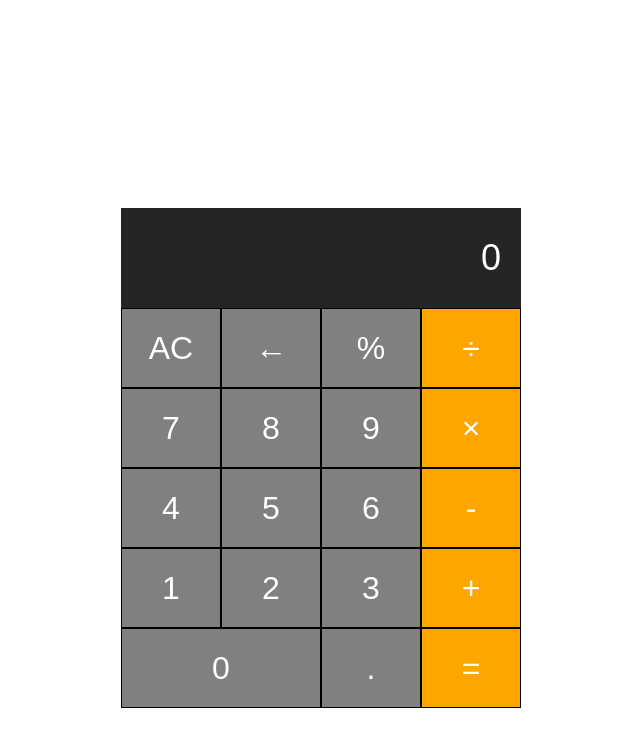
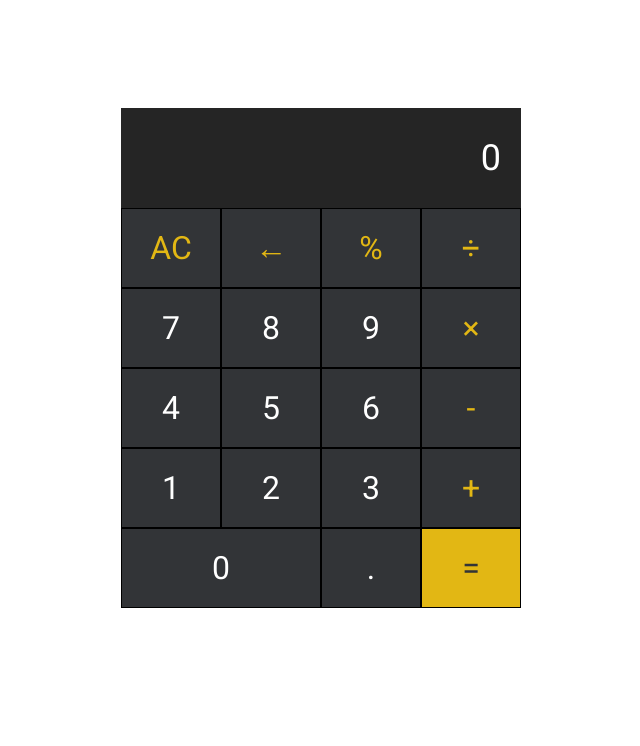
Before and after one commit to Fraud-Theory/Calculator, a plain HTML site: page index.html in a window 1280 px wide. Shown: the whole page, without its empty margins (319-959 px from the left). Drawn offline with Linux system fonts and the light colour scheme; a web font is replaced by a local one.

Commit message:
Update stylesheet.css

```diff
--- a/stylesheet.css
+++ b/stylesheet.css
@@ -1,7 +1,12 @@
+@import url('https://fonts.googleapis.com/css2?family=Mochiy+Pop+P+One&family=Orbitron&family=Roboto&display=swap');
+
+* {
+    font-family: 'Roboto', sans-serif;
+}
 .calculator {
     text-align: center;
     margin: 0 auto;
-    padding-top: 200px;
+    padding: 100px 0;
     width: 400px;
 }
 
@@ -27,7 +32,7 @@
 
 button {
     height: 80px;
-    background-color: gray;
+    background-color: #323437;
     border: 1px solid black;
     font-size: 32px;
     color: #fff;
@@ -39,14 +44,26 @@ button {
     width: 50%;
 }
 
-.operator, .equal-sign {
-    background-color: orange;
+.operator, .all-clear, .del, .percentage {
+    background-color: #323437;
+    color: #e2b714;
 }
 
-button:hover {
-    background-color: darkgray;
+.equal-sign {
+    background-color: #e2b714;
+    color: #323437;
 }
 
-.operator:hover, .equal-sign:hover {
-    background-color: darkorange;
+button:active {
+    background-color: #646669;
 }
+
+.operator:active, .all-clear:active, .del:active, .percentage:active {
+    background-color: #646669;
+    color: #323437;
+}
+
+.equal-sign:active {
+    background-color: #646669;
+    color: #fff;
+}
```
